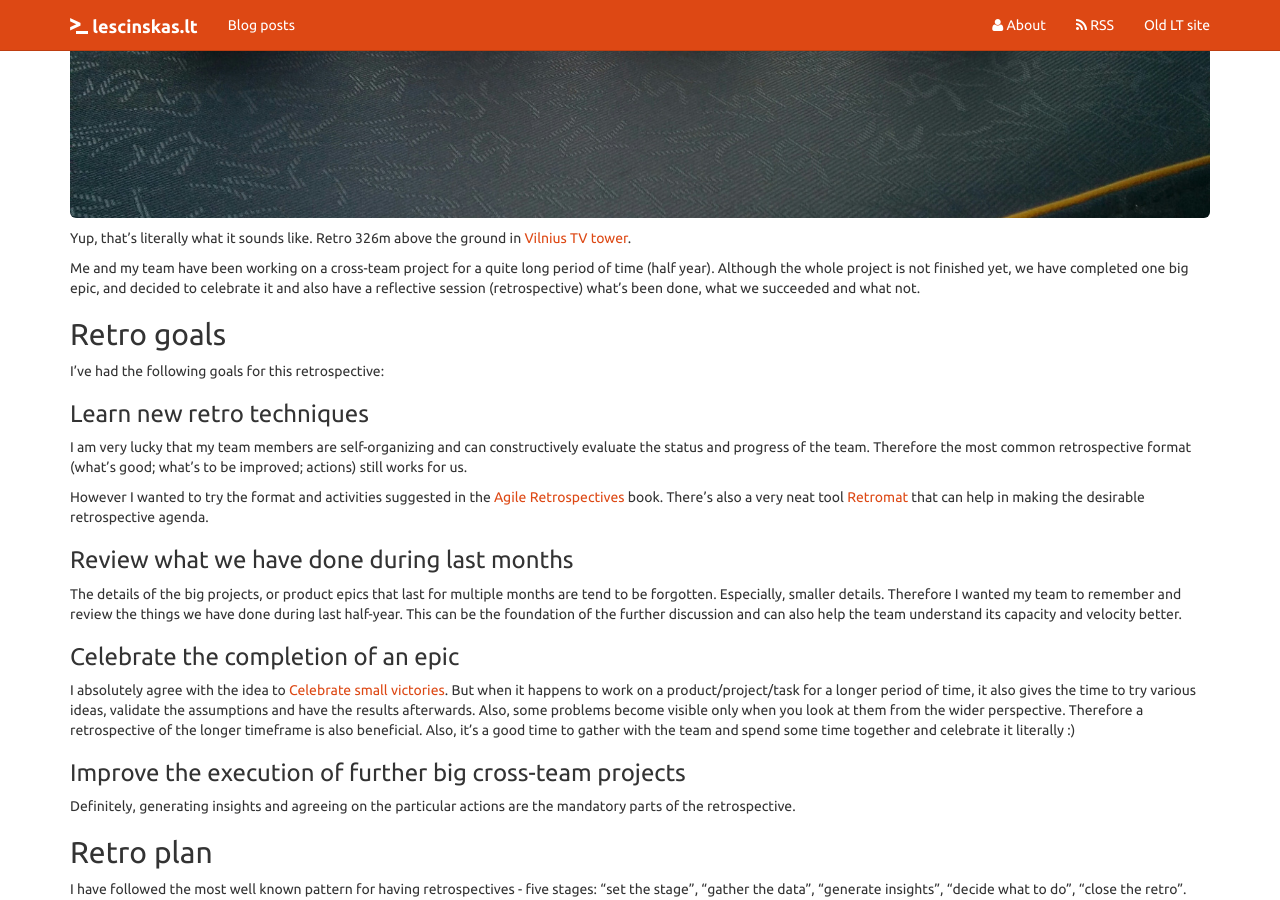
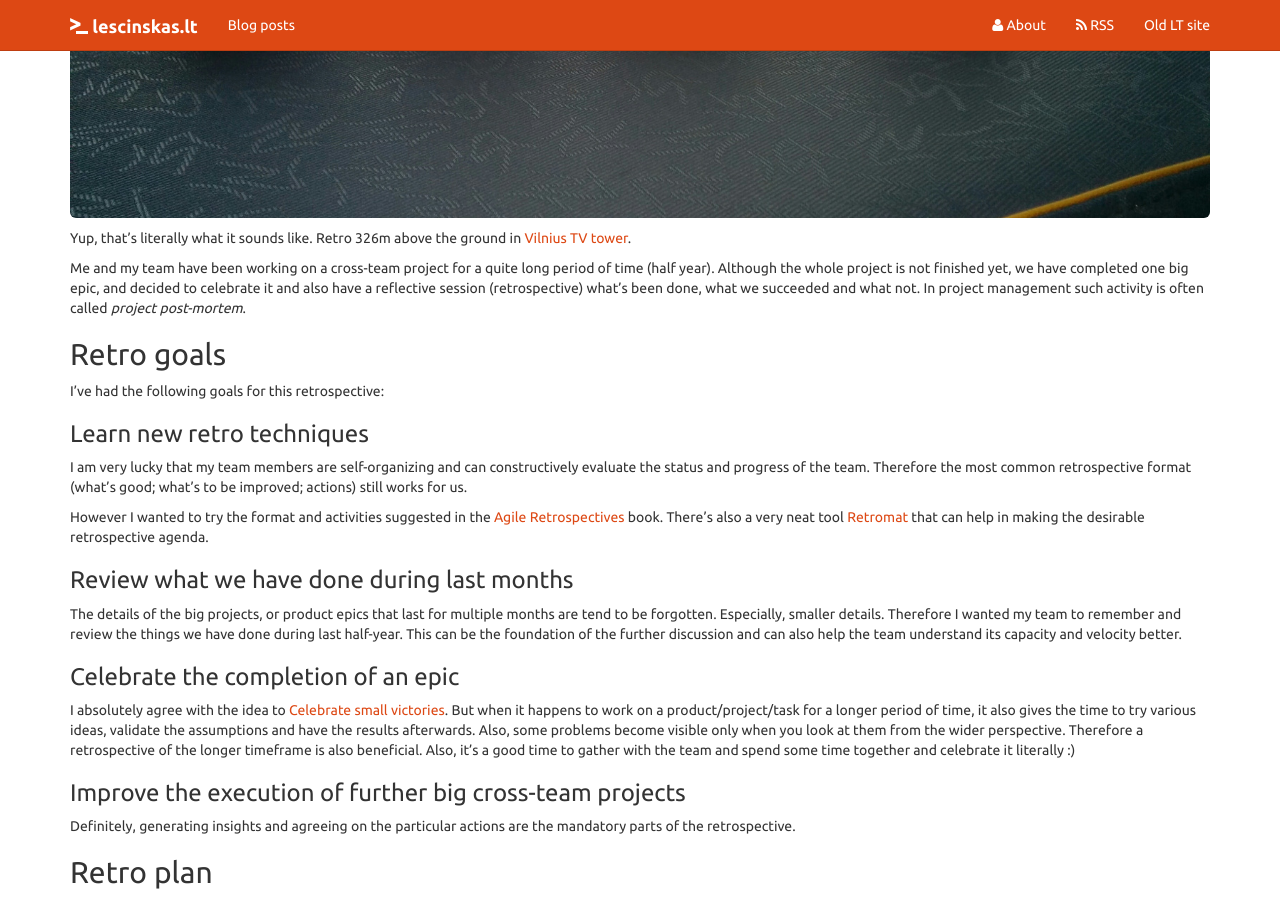
Before and after one commit to plutzilla/plutzilla.github.io, a Jekyll site: the page built from _posts/2016/2016-04-02-retrospective-in-the-sky.md, in a window 1280 px wide and 900 px high, scrolled down 593 px. Built offline with Jekyll 4.4.1, drawn with Linux system fonts in a browser that asks for light colours; nearby versions of some CDN libraries; comment, search, counter and statistics services are not loaded.

Commit message:
modified blogpost

```diff
--- a/_posts/2016/2016-04-02-retrospective-in-the-sky.md
+++ b/_posts/2016/2016-04-02-retrospective-in-the-sky.md
@@ -7,7 +7,7 @@ title: Retrospective in the sky
 
 Yup, that's literally what it sounds like. Retro 326m above the ground in [Vilnius TV tower].
 
-Me and my team have been working on a cross-team project for a quite long period of time (half year). Although the whole project is not finished yet, we have completed one big epic, and decided to celebrate it and also have a reflective session (retrospective) what's been done, what we succeeded and what not.
+Me and my team have been working on a cross-team project for a quite long period of time (half year). Although the whole project is not finished yet, we have completed one big epic, and decided to celebrate it and also have a reflective session (retrospective) what's been done, what we succeeded and what not. In project management such activity is often called *project post-mortem*.
 
 ## Retro goals
 
```
